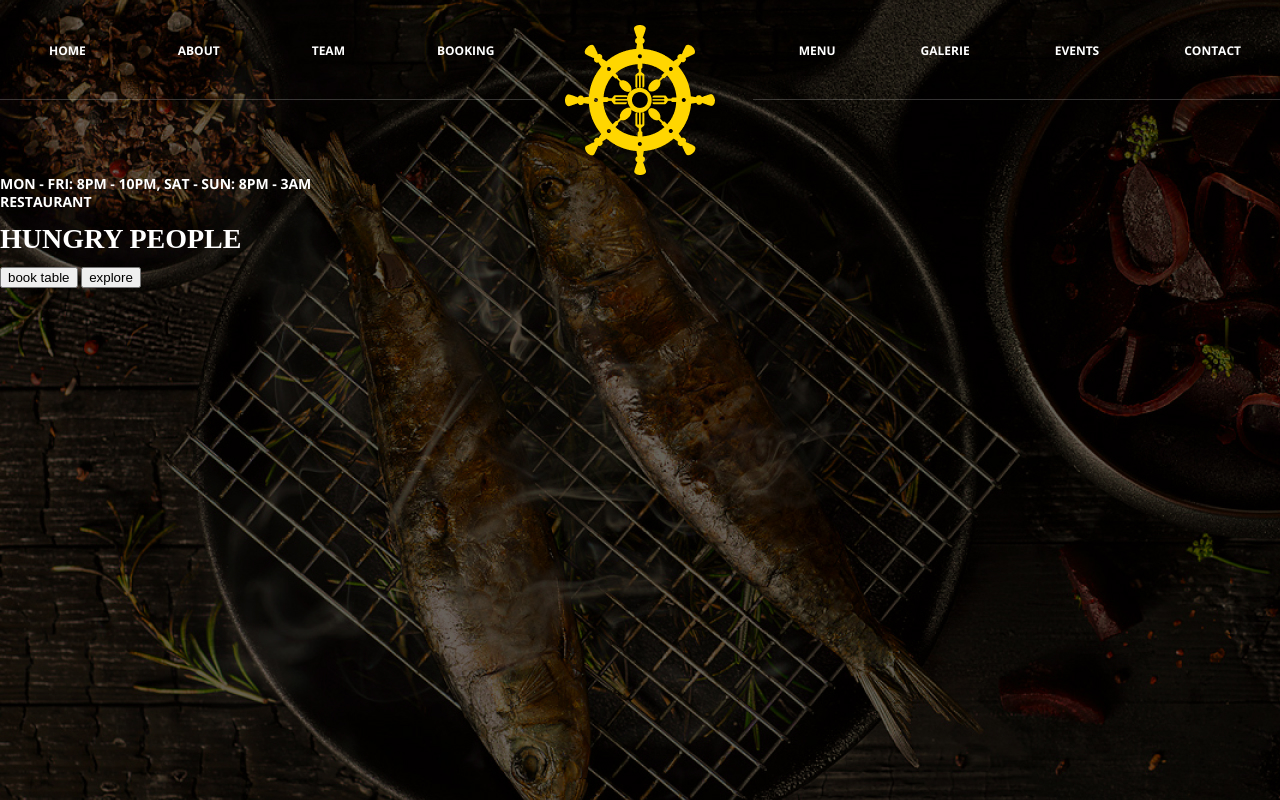
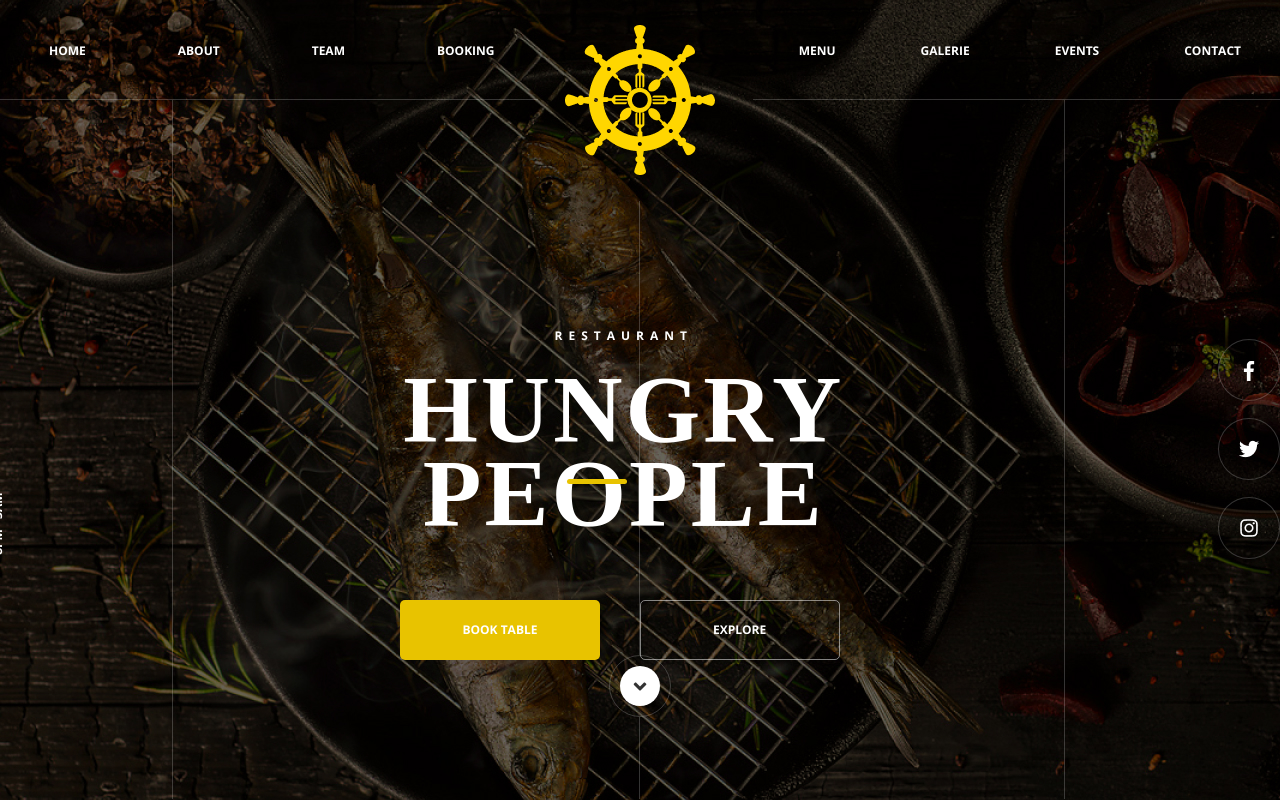
Before and after one commit to GallonOfPcp/hungrypeople, a plain HTML site: page index.html in a window 1280 px wide. Drawn offline with nearby package versions, Linux system fonts and the light colour scheme; a web font is replaced by a local one.

Commit message:
finished header
finished header

```diff
--- a/assets/css/style.less
+++ b/assets/css/style.less
@@ -1,12 +1,15 @@
+@yellow: #e8c300;
 body {
   font-family: 'Open Sans', sans-serif;
   font-size: 14px;
   font-weight: 700;
   line-height: 18px;
   margin: 0;
+  box-sizing: border-box;
 }
 h1, h2, h3, h4, h5, h6 {
   font-family: 'Oranienbaum', serif;
+  line-height: 84px;
 }
 .container {
   max-width: 1280px;
@@ -43,12 +46,145 @@ h1, h2, h3, h4, h5, h6 {
     .nav-first a {
         margin-left: 49px;
         margin-right: 43px;
-      }
-      .nav-second a{
+    }
+    .nav-second a{
         margin-right: 39px;
         margin-left: 46px;
+    }
+  }
+
+  .header-main {
+    display: flex;
+    padding-top: 150px;
+    height: 250px;
+    .work-schedule {
+      font-size: 12px;
+      line-height: 12px;
+      transform: rotate(-90deg);
+      text-transform: none;
+    }
+    .header-middle {
+      text-align: center;
+      margin-left: 57px;
+      margin-top: 1px;
+      position: relative;
+      .pre-title {
+        font-size: 12px;
+        line-height: 14px;
+        letter-spacing: 6px;
+      }
+      .title {
+        font-size: 96px;
+        letter-spacing: 3px;
+        margin-top: 24px;
+        margin-bottom: 64px;
+        position: relative;
+      }
+      .title::after {
+        content: "";
+        width: 60px;
+        height: 5px;
+        background-color: @yellow;
+        border-radius: 50px;
+        position: absolute;
+        top: 111px;
+        left: 300px;
+      }
+      .btn {
+        width: 200px;
+        height: 60px;
+        background-color: @yellow;
+        border: none;
+        border-radius: 5px;
+        margin-right: 22px;
+        margin-left: 14px;
+        text-transform: uppercase;
+        color: #ffffff;
+        font-size: 12px;
+        line-height: 20px;
+        font-weight: 700;
+        font-family: 'Open Sans', sans-serif;
+      }
+      .btn-explore {
+        background-color: transparent;
+        border: 1px solid rgba(255, 255, 255, 0.5);
+      }
+    }
+    .social {
+      margin-left: 237px;
+      margin-top: 14px;
+      .social-icon {
+        width: 60px;
+        height: 60px;
+        border: 1px solid rgba(255, 255, 255, 0.2);
+        border-radius: 50%;
+        margin-bottom: 17px;
+      }
+      .fb-icon {
+        background: url("../img/header/fb-icon.png") no-repeat 50% 50%;
+      }
+      .tw-icon {
+        background: url("../img/header/tw-icon.png") no-repeat 50% 50%;
+      }
+      .in-icon {
+        background: url("../img/header/in-icon.png") no-repeat 50% 50%;
       }
     }
 
+  } /* Header Main */
 
-}
+  .outline-btn {
+    width: 60px;
+    height: 60px;
+    border: 1px solid rgba(255, 255, 255, 0.2);
+    border-radius: 50%;
+    margin: 0 auto;
+    margin-top: 80px;
+    position: relative;
+    .scroll-down-btn {
+      width: 40px;
+      height: 40px;
+      background: #ffffff url("../img/header/button-arrow.png") no-repeat 50% 50%;
+      border-radius: 50%;
+      margin: 0 auto;
+      margin-top: 10px;
+    }
+  }
+  .header-middle::before {
+    content: "";
+    width: 1px;
+    height: 699px;
+    background-color: rgba(255, 255, 255, 0.2);
+    position: absolute;
+    top: -226px;
+    left: -95px;
+  }
+  .header-middle::after {
+    content: "";
+    width: 1px;
+    height: 699px;
+    background-color: rgba(255, 255, 255, 0.2);
+    position: absolute;
+    top: -226px;
+    right: -84px;
+  }
+  .outline-btn::before {
+    content: "";
+    width: 1px;
+    height: 454px;
+    background-color: rgba(255, 255, 255, 0.2);
+    position: absolute;
+    bottom: 61px;
+    left: 29px;
+  }
+  .outline-btn::after {
+    content: "";
+    width: 1px;
+    height: 82px;
+    background-color: rgba(255, 255, 255, 0.2);
+    position: absolute;
+    top: 61px;
+    left: 29px;
+  }
+
+} /* Header */
--- a/index.html
+++ b/index.html
@@ -24,19 +24,25 @@
             <a href="#">contact</a>
           </div>
         </div>
-        <div class="work-schedule">Mon - Fri: 8PM - 10PM, Sat - Sun: 8PM - 3AM</div>
-        <div class="header-middle">
-          <span>restaurant</span>
-          <h1>hungry people</h1>
-          <button type="button" name="button">book table</button>
-          <button type="button" name="button">explore</button>
+        <div class="header-main">
+          <div class="work-schedule">Mon - Fri: 8PM - 10PM, Sat - Sun: 8PM - 3AM</div>
+          <div class="header-middle">
+            <span class="pre-title">restaurant</span>
+            <h1 class="title">hungry people</h1>
+            <button class="btn btn-book" type="button" name="button">book table</button>
+            <button class="btn btn-explore" type="button" name="button">explore</button>
+          </div>
+          <div class="social">
+            <div class="social-icon fb-icon"></div>
+            <div class="social-icon tw-icon"></div>
+            <div class="social-icon in-icon"></div>
+          </div>
+        </div>
+        <div class="outline-btn">
           <div class="scroll-down-btn"></div>
         </div>
-        <div class="social">
-          <div class="fb-icon"></div>
-          <div class="tw-icon"></div>
-          <div class="in-icon"></div>
-        </div>
+
+
       </div> <!--Container -->
     </header>
   </body>
```
Also changed, not shown: assets/css/style.css, assets/img/header/button-arrow.png (added), assets/img/header/fb-icon.png (added), assets/img/header/in-icon.png (added), assets/img/header/tw-icon.png (added).
